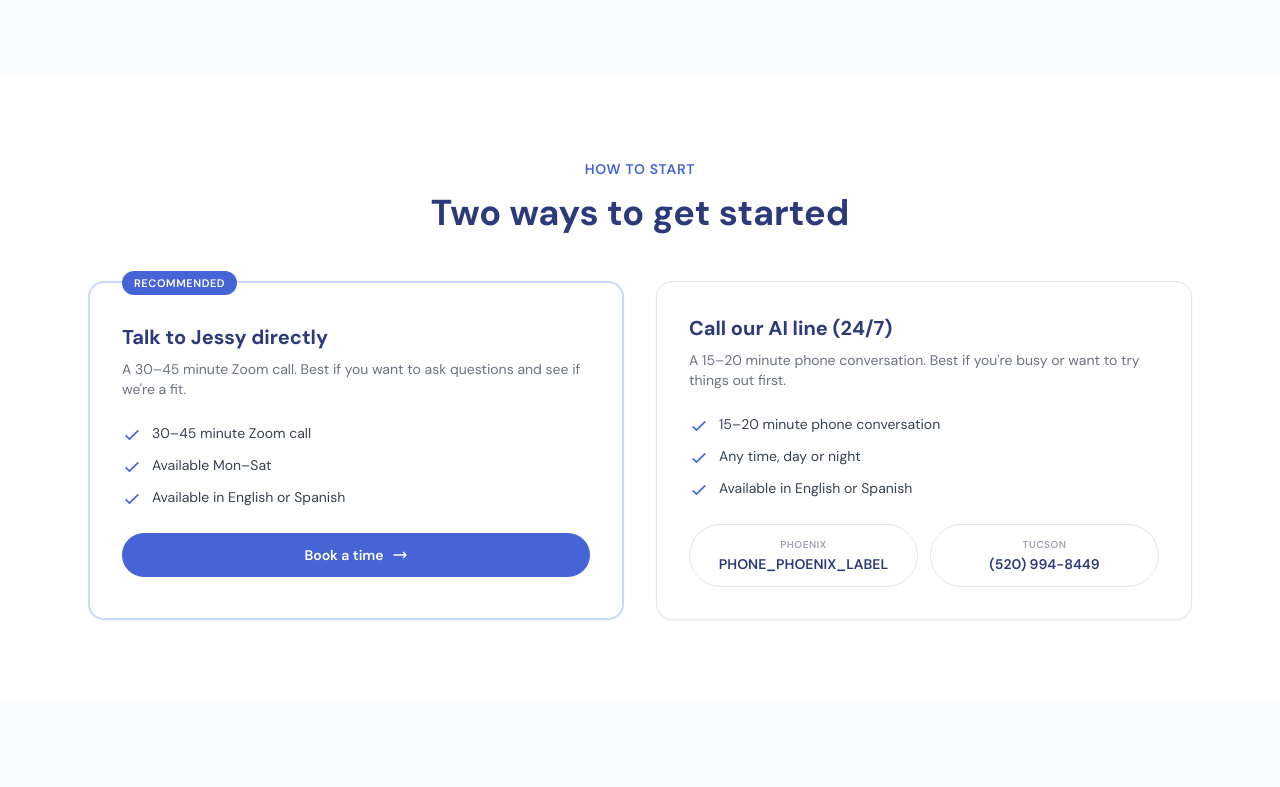
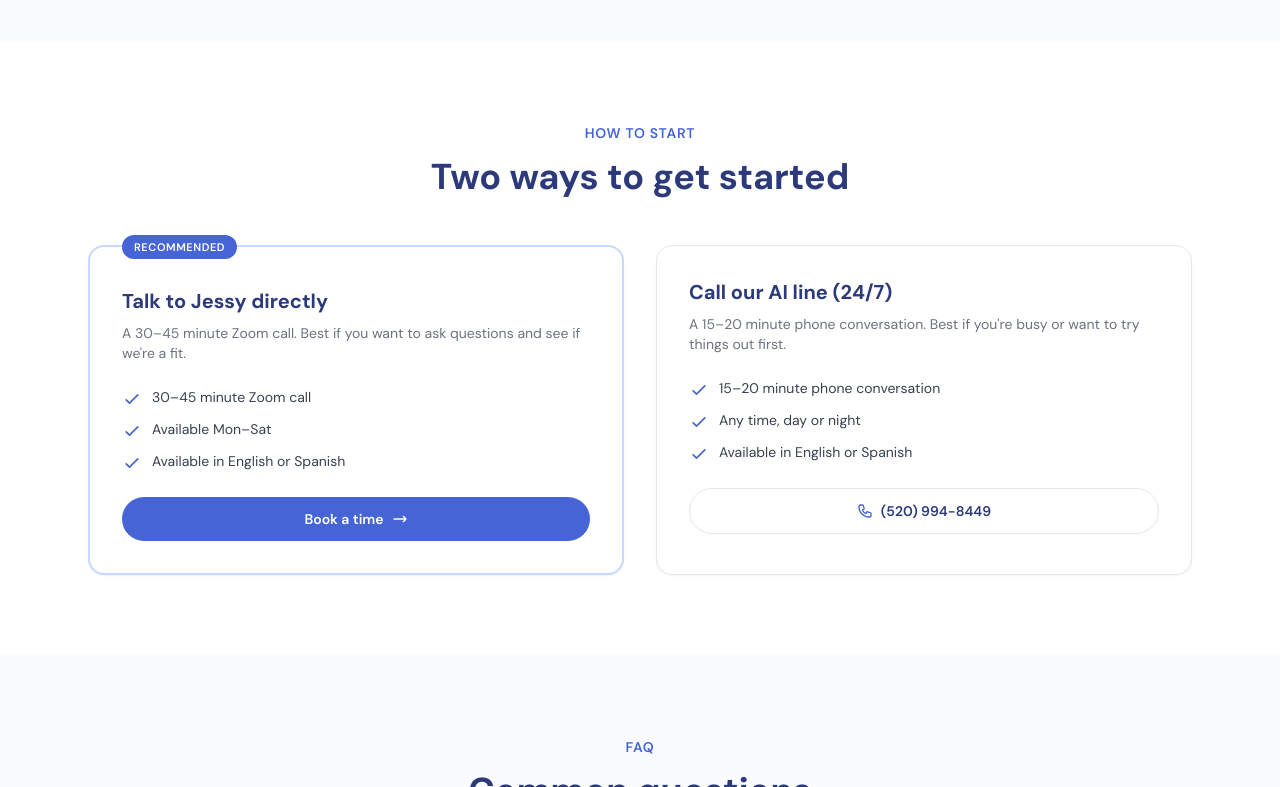
Before and after one commit to jesuspadres/SolvrLabs-Website, a plain HTML site: page assessment.html in a window 1280 px wide. Shown: the part 1669-2456 px from the top of the page. Drawn offline with nearby package versions, Linux system fonts and the light colour scheme.

Commit message:
feat(assessment): collapse to single phone line; remove Phoenix tile and Tucson sub-link

```diff
--- a/assessment.html
+++ b/assessment.html
@@ -251,10 +251,8 @@
        VIMEO_ID_ES          =                                         [not set — iframe will 404]
        CALENDLY_URL_EN      = https://calendly.com/jesuspadres/assessment
        CALENDLY_URL_ES      = https://calendly.com/jesuspadres/assessment-es
-       PHONE_PHOENIX        =                                         [not set — tel: link will fail]
-       PHONE_PHOENIX_LABEL  =                                         [not set]
-       PHONE_TUCSON         = +15209948449
-       PHONE_TUCSON_LABEL   = (520) 994-8449
+       PHONE                = +15209948449
+       PHONE_LABEL          = (520) 994-8449
 
      Still missing the social-share image:
        /assets/og-assessment.png   (1200x630 PNG, video still + text overlay)
@@ -262,8 +260,8 @@
      Format hints for future fills:
        VIMEO_ID_*           numeric only, e.g.  987654321
        CALENDLY_URL_*       full URL,    e.g.  https://calendly.com/jessy-solvr/assessment
-       PHONE_*              E.164,       e.g.  +16025550000
-       PHONE_*_LABEL        display,     e.g.  (602) 555-0000
+       PHONE                E.164,       e.g.  +15209948449
+       PHONE_LABEL          display,     e.g.  (520) 994-8449
      ========================================================== -->
 
 <main class="pt-20">
@@ -327,18 +325,14 @@
             <svg class="w-5 h-5" fill="none" stroke="currentColor" viewBox="0 0 24 24"><path stroke-linecap="round" stroke-linejoin="round" stroke-width="2" d="M17 8l4 4m0 0l-4 4m4-4H3"/></svg>
           </a>
 
-          <a href="tel:PHONE_PHOENIX"
-             data-event="assessment_click_phone" data-event-location="phoenix"
+          <a href="tel:+15209948449"
+             data-event="assessment_click_phone"
              class="inline-flex items-center justify-center gap-2.5 px-8 py-4 border border-gray-200 hover:border-brand-300 hover:bg-brand-50 rounded-full text-gray-700 text-base font-semibold transition-colors">
             <svg class="w-5 h-5 text-brand-600" fill="none" stroke="currentColor" viewBox="0 0 24 24"><path stroke-linecap="round" stroke-linejoin="round" stroke-width="2" d="M3 5a2 2 0 012-2h3.28a1 1 0 01.948.684l1.498 4.493a1 1 0 01-.502 1.21l-2.257 1.13a11.042 11.042 0 005.516 5.516l1.13-2.257a1 1 0 011.21-.502l4.493 1.498a1 1 0 01.684.949V19a2 2 0 01-2 2h-1C9.716 21 3 14.284 3 6V5z"/></svg>
-            <span class="lang-en">Call our assessment line</span>
-            <span class="lang-es">Llama a nuestra línea</span>
+            <span class="lang-en">Call (520) 994-8449</span>
+            <span class="lang-es">Llama al (520) 994-8449</span>
           </a>
         </div>
-        <p class="text-center text-sm text-gray-400 mt-4">
-          <span class="lang-en">Phoenix line shown above · Tucson: <a href="tel:+15209948449" data-event="assessment_click_phone" data-event-location="tucson" class="underline hover:text-brand-600">(520) 994-8449</a></span>
-          <span class="lang-es">Línea de Phoenix arriba · Tucson: <a href="tel:+15209948449" data-event="assessment_click_phone" data-event-location="tucson" class="underline hover:text-brand-600">(520) 994-8449</a></span>
-        </p>
       </div>
     </div>
   </section>
@@ -487,20 +481,12 @@
               <span><span class="lang-en">Available in English or Spanish</span><span class="lang-es">Disponible en inglés o español</span></span>
             </li>
           </ul>
-          <div class="grid grid-cols-2 gap-3">
-            <a href="tel:PHONE_PHOENIX"
-               data-event="assessment_click_phone" data-event-location="phoenix"
-               class="inline-flex flex-col items-center justify-center gap-0.5 px-4 py-3 border border-gray-200 hover:border-brand-300 hover:bg-brand-50 rounded-full transition-colors">
-              <span class="text-[10px] uppercase tracking-wider text-gray-400 font-semibold">Phoenix</span>
-              <span class="text-sm font-semibold text-brand-900">PHONE_PHOENIX_LABEL</span>
-            </a>
-            <a href="tel:+15209948449"
-               data-event="assessment_click_phone" data-event-location="tucson"
-               class="inline-flex flex-col items-center justify-center gap-0.5 px-4 py-3 border border-gray-200 hover:border-brand-300 hover:bg-brand-50 rounded-full transition-colors">
-              <span class="text-[10px] uppercase tracking-wider text-gray-400 font-semibold">Tucson</span>
-              <span class="text-sm font-semibold text-brand-900">(520) 994-8449</span>
-            </a>
-          </div>
+          <a href="tel:+15209948449"
+             data-event="assessment_click_phone"
+             class="inline-flex items-center justify-center gap-2 w-full px-6 py-3 border border-gray-200 hover:border-brand-300 hover:bg-brand-50 rounded-full transition-colors">
+            <svg class="w-4 h-4 text-brand-600 flex-shrink-0" fill="none" stroke="currentColor" viewBox="0 0 24 24"><path stroke-linecap="round" stroke-linejoin="round" stroke-width="2" d="M3 5a2 2 0 012-2h3.28a1 1 0 01.948.684l1.498 4.493a1 1 0 01-.502 1.21l-2.257 1.13a11.042 11.042 0 005.516 5.516l1.13-2.257a1 1 0 011.21-.502l4.493 1.498a1 1 0 01.684.949V19a2 2 0 01-2 2h-1C9.716 21 3 14.284 3 6V5z"/></svg>
+            <span class="text-sm font-semibold text-brand-900">(520) 994-8449</span>
+          </a>
         </div>
       </div>
     </div>
```
